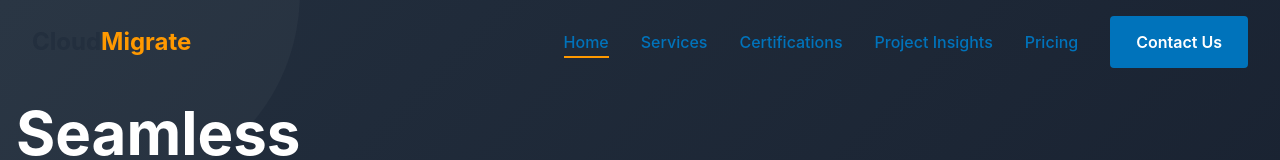
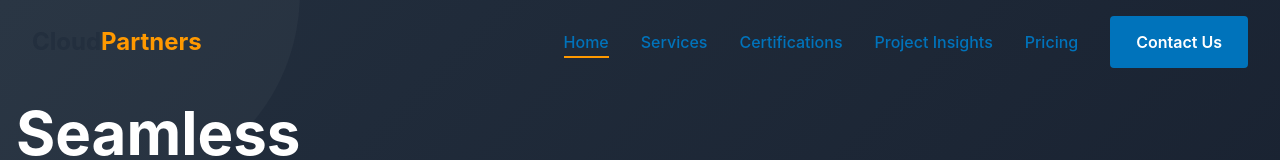
Before and after one commit to Tetianamost/cloud-consulting-business, a React (Create React App) app: page / in a window 1280 px wide. Shown: the top 160 px of the page. Built offline with nearby package versions, Linux system fonts and the light colour scheme.

Commit message:
Don't use weekend availability - Header

```diff
--- a/src/components/layout/Header.tsx
+++ b/src/components/layout/Header.tsx
@@ -171,7 +171,7 @@ const Header: React.FC = () => {
     >
       <Nav>
         <Logo>
-          Cloud<span>Migrate</span>
+          Cloud<span>Partners</span>
         </Logo>
 
         <MenuButton onClick={toggleMenu}>
```
